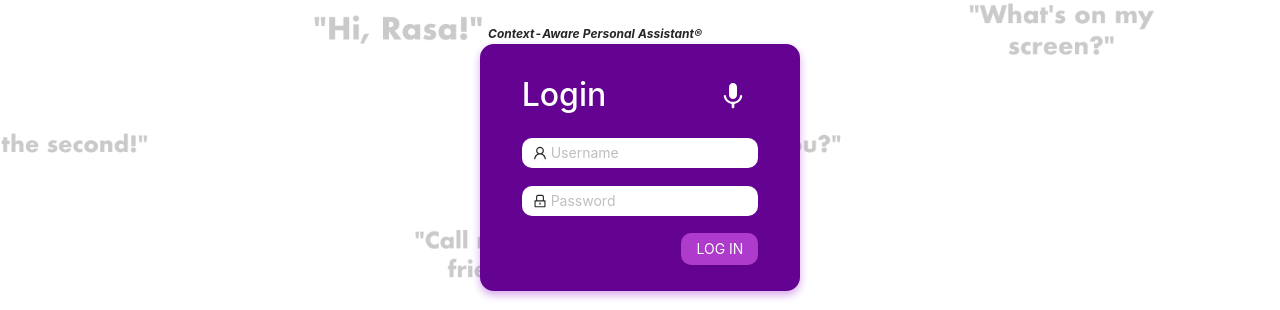
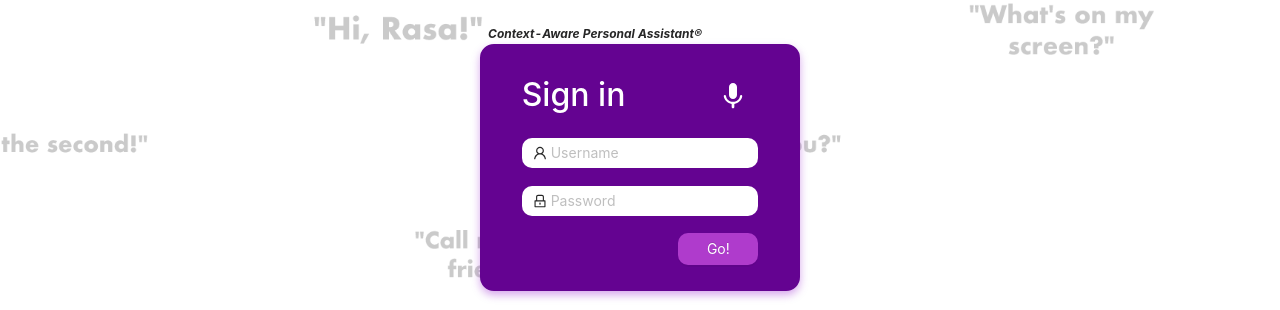
Before and after one commit to BenjaminBaffy/context-aware-personal-assistant, a React (Create React App) app in the folder ca-pa-frontend/: page / in a window 1280 px wide. Shown: the part 242-552 px from the top of the page. Built offline with nearby package versions, Linux system fonts and the light colour scheme.

Commit message:
Change log in to sign in

```diff
--- a/ca-pa-frontend/src/features/auth/Login/Login.tsx
+++ b/ca-pa-frontend/src/features/auth/Login/Login.tsx
@@ -25,7 +25,7 @@ const Login = () => {
 
                                     <Row justify="space-between" align="middle" className={styles.titleBar}>
                                         <Col>
-                                            <h1 className={styles.title}>Login</h1>
+                                            <h1 className={styles.title}>Sign in</h1>
                                         </Col>
                                         <Col>
                                             <Tooltip title="Help from RASA">
--- a/ca-pa-frontend/src/features/auth/Login/LoginForm/LoginForm.module.scss
+++ b/ca-pa-frontend/src/features/auth/Login/LoginForm/LoginForm.module.scss
@@ -6,6 +6,7 @@
     border-radius: 10px;
     border: none;
     background-color: #af3bcc;
+    width: 5rem;
 
     &:hover {
         background-color: #d738ff;
--- a/ca-pa-frontend/src/features/auth/Login/LoginForm/LoginForm.tsx
+++ b/ca-pa-frontend/src/features/auth/Login/LoginForm/LoginForm.tsx
@@ -49,7 +49,7 @@ const LoginForm: React.FC<ILoginFormProps> = () => {
             </Form>
             <Row justify="end">
                 <Col>
-                    <Button className={styles.loginButton} htmlType="submit" onClick={() => form.submit()} type="primary">LOG IN</Button>
+                    <Button className={styles.loginButton} htmlType="submit" onClick={() => form.submit()} type="primary">Go!</Button>
                 </Col>
             </Row>
         </>
```
